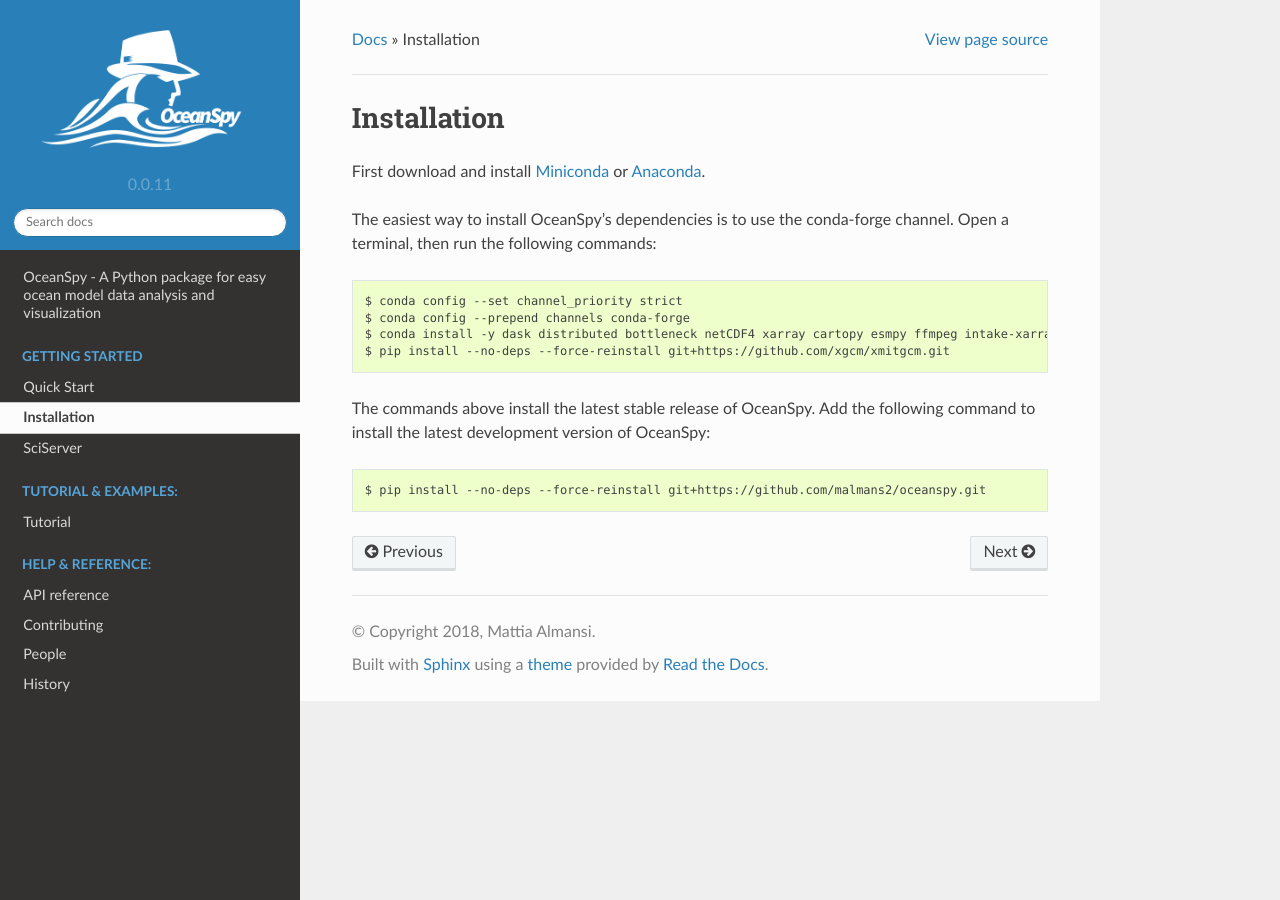
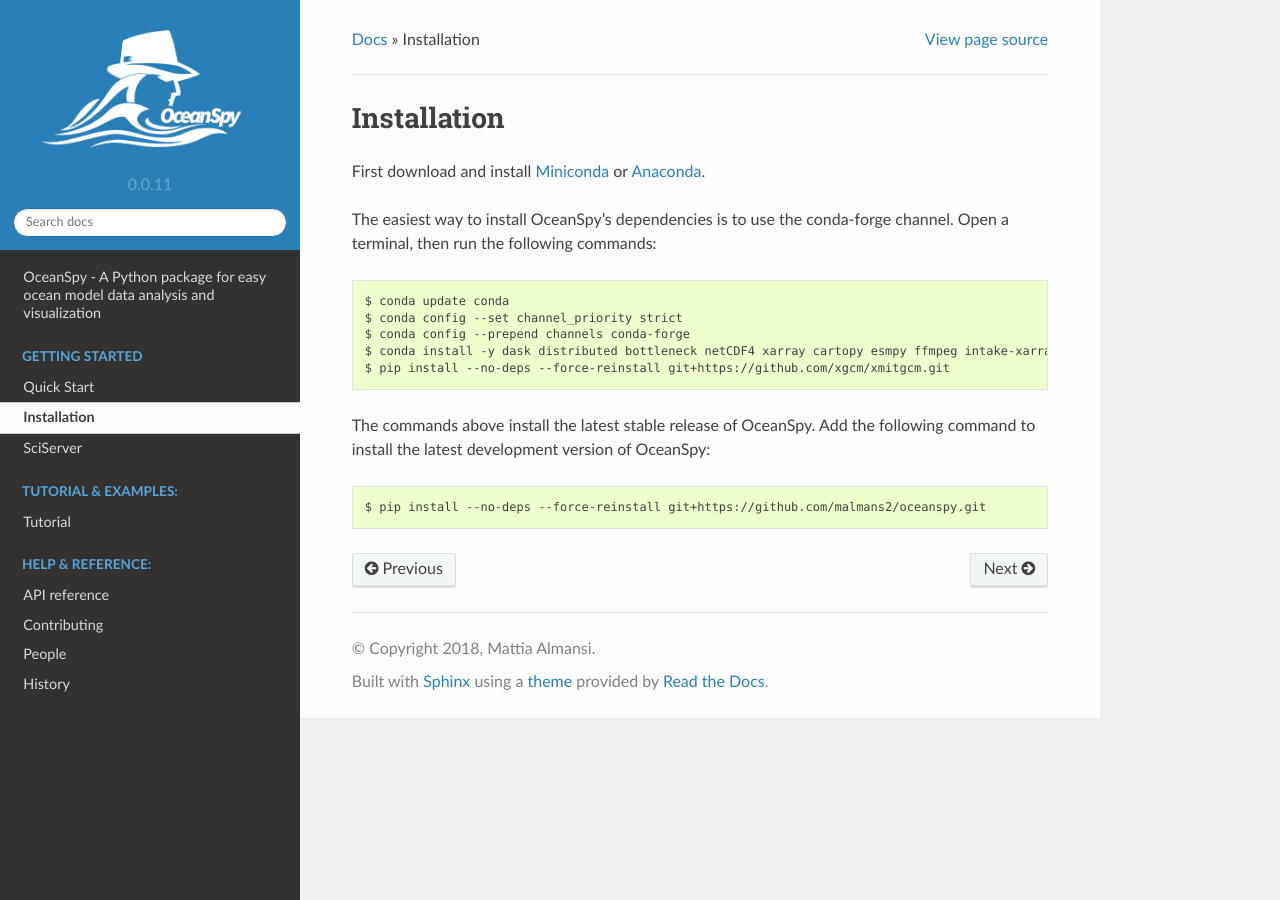
Before and after one commit to hainegroup/oceanspy, a Sphinx documentation site: the page built from docs/installation.rst, in a window 1280 px wide. Built offline with Sphinx 7.4.7 and the Read the Docs theme 2.0.0, drawn with Linux system fonts in a browser that asks for light colours; pages that are not in the unit, such as notebooks, are missing from menus.

Commit message:
Update installation.rst

```diff
--- a/docs/installation.rst
+++ b/docs/installation.rst
@@ -11,6 +11,7 @@ Open a terminal, then run the following commands:
 
 .. code-block:: bash
 
+    $ conda update conda
     $ conda config --set channel_priority strict
     $ conda config --prepend channels conda-forge
     $ conda install -y dask distributed bottleneck netCDF4 xarray cartopy esmpy ffmpeg intake-xarray tqdm geopy xgcm xesmf xmitgcm Ipython tqdm oceanspy
```
